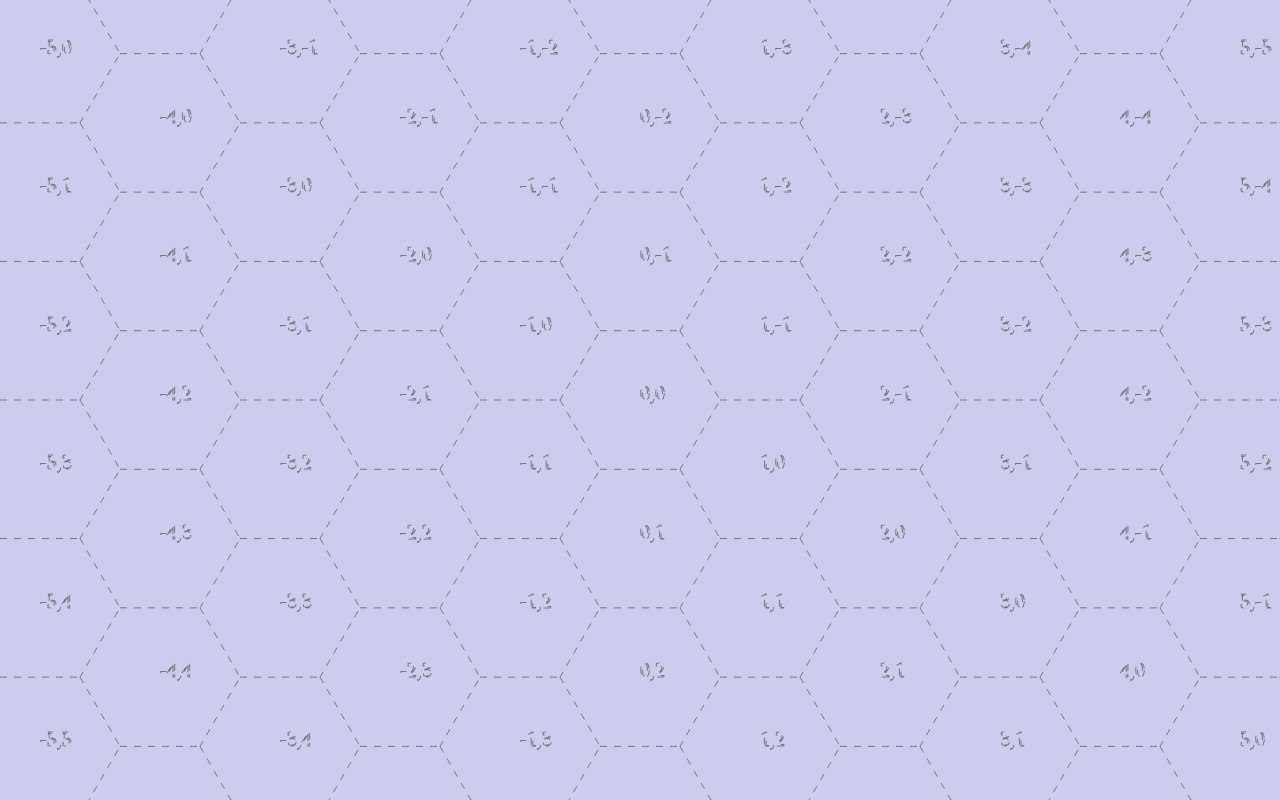
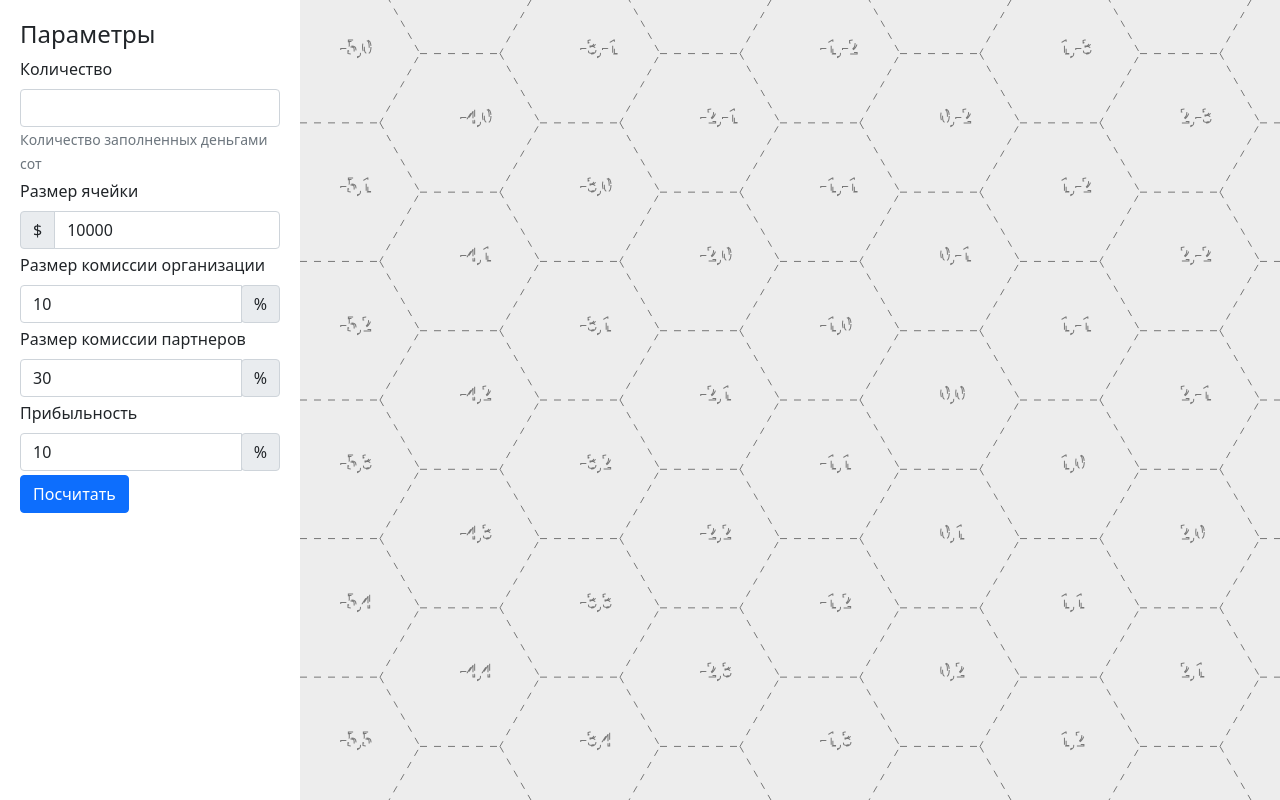
Before and after one commit to atwice/honeycomb, a plain HTML site: page index.html in a window 1280 px wide. Drawn offline with nearby package versions, Linux system fonts and the light colour scheme.

Commit message:
Добавил на страницу настройки калькулятора

```diff
--- a/index.html
+++ b/index.html
@@ -1,12 +1,62 @@
 <!DOCTYPE html>
-<html lang="en">
+<html lang="ru">
 <head>
 <meta charset="utf-8" />
 <title>Honeycomb calculator</title>
+<link href="https://cdn.jsdelivr.net/npm/bootstrap@5.0.2/dist/css/bootstrap.min.css" rel="stylesheet" integrity="sha384-EVSTQN3/azprG1Anm3QDgpJLIm9Nao0Yz1ztcQTwFspd3yD65VohhpuuCOmLASjC" crossorigin="anonymous">
 <link rel="stylesheet" href="style.css">
 <script src="honeycomb.js"></script>
 </head>
 <body>
-	<canvas id="canvas" width="800" height="800"></canvas>
+	<div id="top">
+		<div id="settings">
+			<form>
+				<h4>Параметры</h4>
+				<div class="mb-1">
+					<label for="numberOfCells" class="form-label">Количество</label>
+					<input type="text" class="form-control" id="numberOfCells"/>
+					<small id="numberOfCellsHelp" class="form-text">Количество заполненных деньгами сот</small>
+				</div>
+				<div class="mb-1">
+					<label for="sizeOfCell" class="form-label">Размер ячейки</label>
+					<div class="input-group">
+						<span class="input-group-prepend input-group-text">$</span>
+						<input type="text" class="form-control" id="sizeOfCell" value="10000"/>
+					</div>
+				</div>
+				<div class="mb-1">
+					<label for="organizationFee" class="form-label">Размер комиссии организации</label>
+					<div class="input-group">
+						<input type="text" class="form-control" id="organizationFee" value="10"/>
+						<div class="input-group-append">
+							<span class="input-group-text">%</span>
+						</div>
+					</div>
+				</div>
+				<div class="mb-1">
+					<label for="partnerProgramFee" class="form-label">Размер комиссии партнеров</label>
+					<div class="input-group">
+						<input type="text" class="form-control" id="partnerProgramFee" value="30"/>
+						<div class="input-group-append">
+							<span class="input-group-text">%</span>
+						</div>
+					</div>
+				</div>
+				<div class="mb-1">
+					<label for="profitability" class="form-label">Прибыльность</label>
+					<div class="input-group">
+						<input type="text" class="form-control" id="profitability" value="10"/>
+						<div class="input-group-append">
+							<span class="input-group-text">%</span>
+						</div>
+					</div>
+				</div>
+
+				<button type="submit" class="btn btn-primary" id="calculateButton">Посчитать</button>
+			</form>
+		</div>
+		<canvas id="canvas" width="800" height="800"></canvas>
+	</div>
+	<script src="https://cdn.jsdelivr.net/npm/bootstrap@5.3.0-alpha3/dist/js/bootstrap.bundle.min.js" integrity="sha384-ENjdO4Dr2bkBIFxQpeoTz1HIcje39Wm4jDKdf19U8gI4ddQ3GYNS7NTKfAdVQSZe" crossorigin="anonymous"></script>
 </body>
 </html>
--- a/style.css
+++ b/style.css
@@ -1,14 +1,23 @@
-html, body
-{
+html, body {
 	height: 100%;
 	margin: 0;
 	padding: 0px;
 	overflow: hidden;
 }
 
-#canvas
-{
-width: 100%;
-height: 100%;
-background: #ccccee;
+#top {
+	display: flex;
+	flex-direction: row;
+	flex-wrap: nowrap;
 }
+
+#settings {
+	min-width: 300px;
+	padding: 20px;
+}
+
+#canvas {
+	width: 100%;
+	height: 100%;
+	background: #ededed;
+}
```
